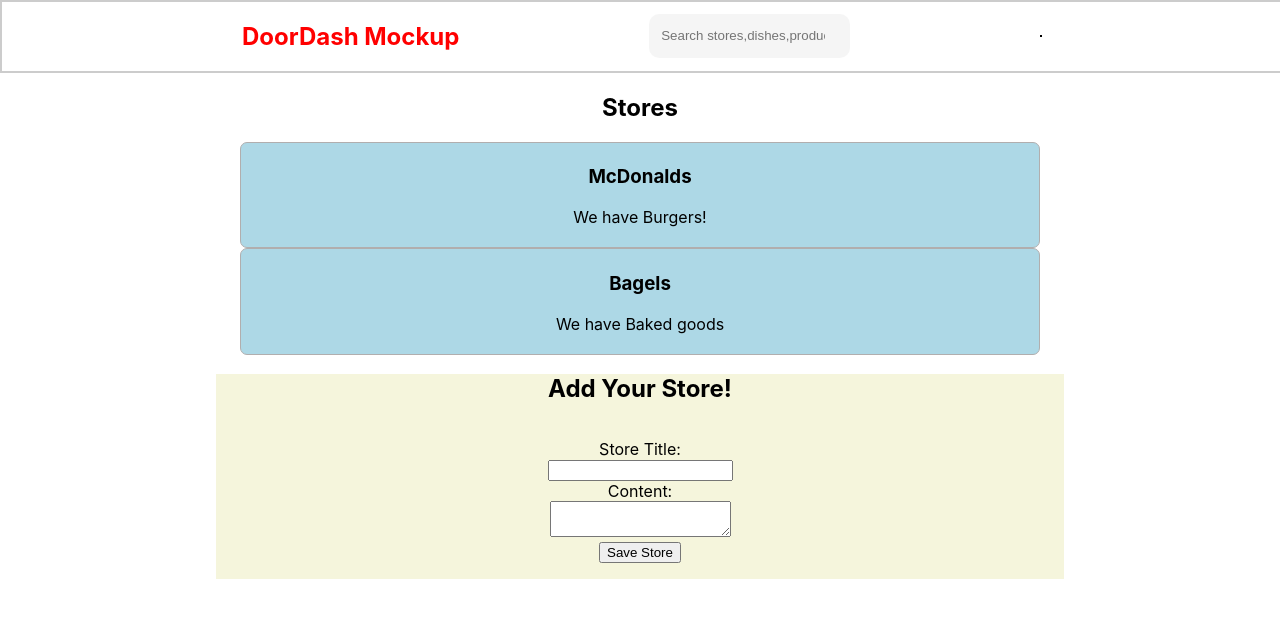
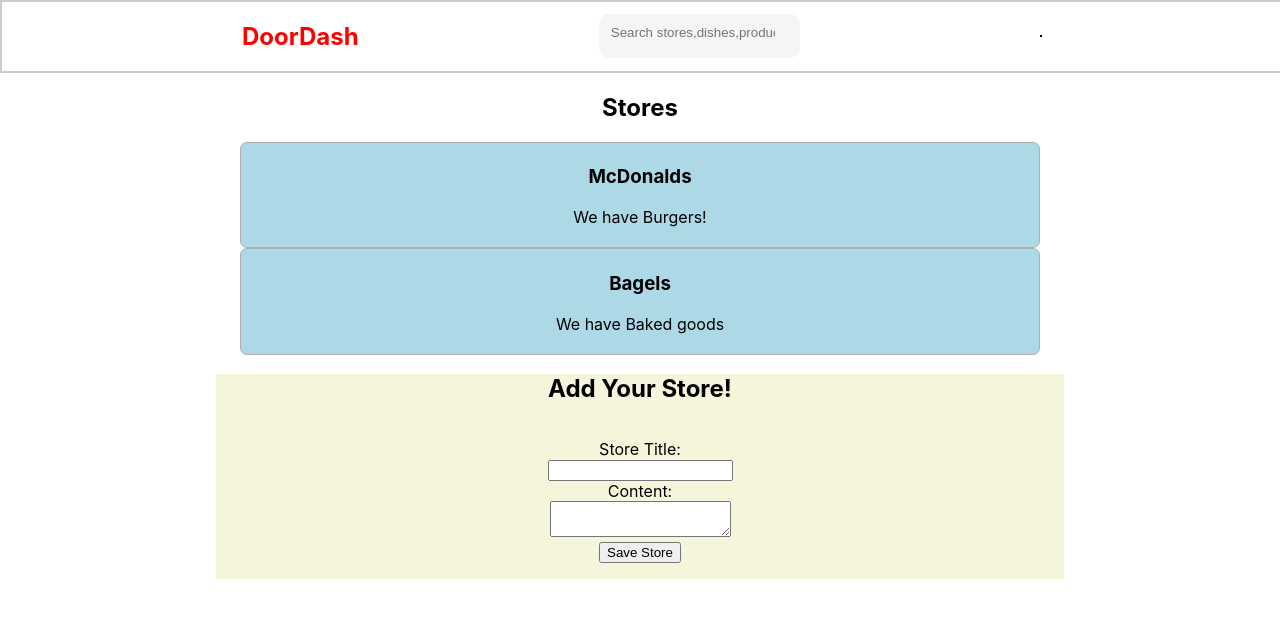
Before and after one commit to GrahamA4/door-dash-mockup, a React (Create React App) app: page / in a window 1280 px wide. Shown: the top 618 px of the page. Built offline with nearby package versions, Linux system fonts and the light colour scheme.

Commit message:
setup and added user structure

```diff
--- a/src/App.css
+++ b/src/App.css
@@ -68,6 +68,8 @@
   height: 3vh;
   background-color: rgba(0, 0, 0, 0.04);
   border-radius: 10px;
+  display: flex;
+  flex-direction: column;
 
 }
 
--- a/src/app/Navbar.js
+++ b/src/app/Navbar.js
@@ -5,7 +5,7 @@
   return (
     <nav>
       <section className="navbar">
-        <h2>DoorDash Mockup</h2>
+        <h2>DoorDash</h2>
         <Search />
         <div className="navContent">
           <div className="navLinks"></div>
--- a/src/app/Store.js
+++ b/src/app/Store.js
@@ -2,10 +2,11 @@
 
 import searchReducer from '../features/SearchBar/searchSlice';
 import marketReducer from '../features/Markets/marketSlice';
-
+import userReducer from '../features/user/userSlice';
 export default configureStore({
   reducer: {
     searches: searchReducer,
-    markets: marketReducer
+    markets: marketReducer,
+    users: userReducer
   }
 });
--- a/src/features/SearchBar/Search.js
+++ b/src/features/SearchBar/Search.js
@@ -3,6 +3,7 @@
 import { SearchList } from './SearchList';
 import { HistoryList } from './HistoryList';
 import { searchAdded } from './searchSlice';
+import { nanoid } from '@reduxjs/toolkit';
 
 export const Search = () => {
   const [searchTerm, setSearchTerm] = useState('');
@@ -16,7 +17,7 @@
   const onSearchChange = (e) => setSearchTerm(e.target.value);
   const onSearchHistory = (e) => {
     if (searchTerm && e.key === 'Enter') {
-      dispatch(searchAdded({ id: 'history', value: searchTerm }));
+      dispatch(searchAdded({ id: nanoid(), value: searchTerm }));
       setSearchTerm('');
     }
   };
--- /dev/null
+++ b/src/features/user/user.js
@@ -0,0 +1,3 @@
+import React from 'react';
+
+export const User = () => {};
--- /dev/null
+++ b/src/features/user/userSlice.js
@@ -0,0 +1,11 @@
+import { createSlice } from '@reduxjs/toolkit';
+
+let initialState = [{ id: '1', uname: 'abe' }];
+
+const userSlice = createSlice({
+  name: 'users',
+  initialState,
+  reducers: {}
+});
+
+export default userSlice.reducer;
```
